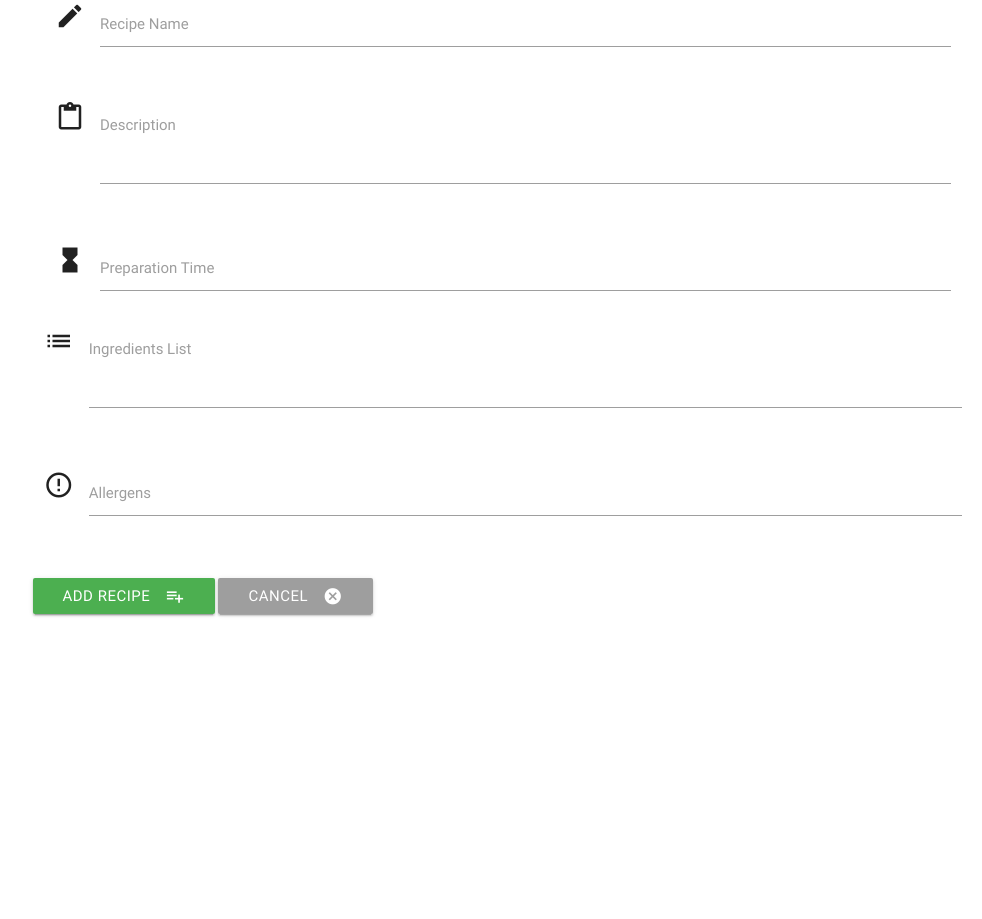
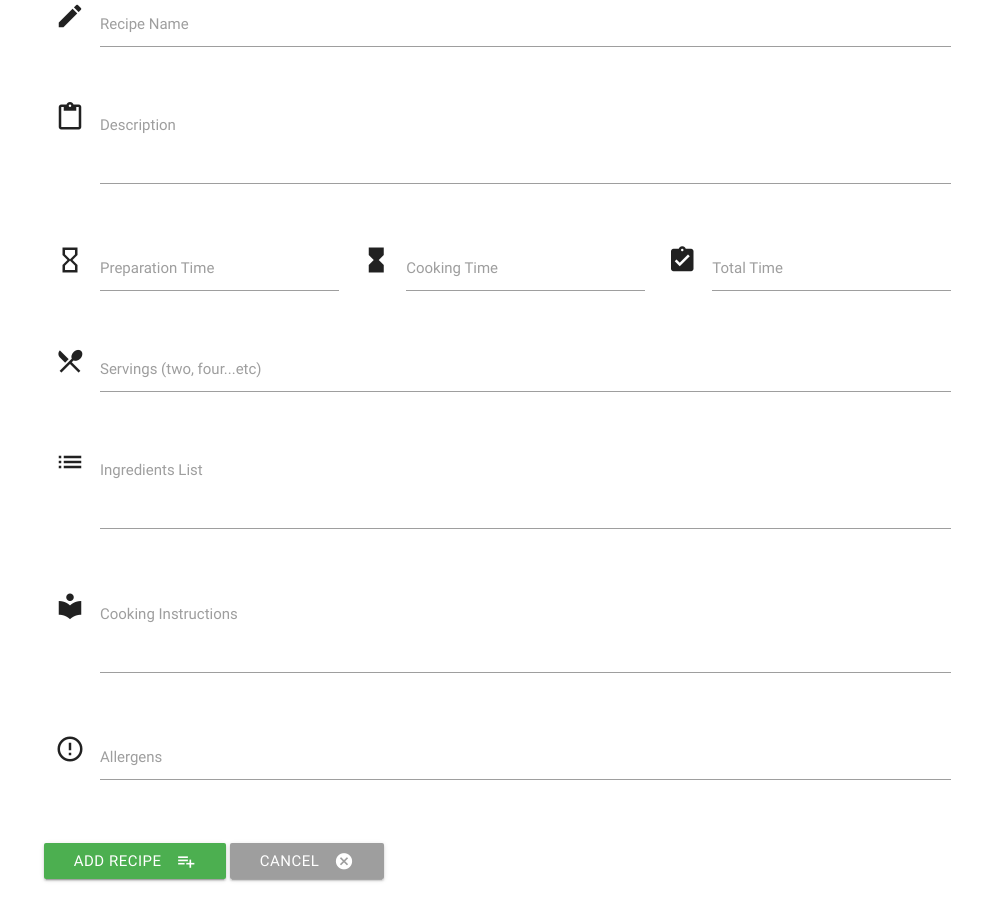
Before and after one commit to Code-Institute-Submissions/CI-project-four, a Flask app: template templates/addrecipe.html in a window 1280 px wide. Shown: the part 509-1428 px from the top of the page, without its empty margins (137-1119 px from the left). Before the commit the page ends 1126 px from the top, so only its background shows below. Run offline with Flask 2, Linux system fonts and the light colour scheme; the template is opened without the code that fills it: most values are stand-ins (such as "Sample title", 1, 10 or a date in 2020); some libraries are stand-ins or nearby versions.

Commit message:
Created an insert_recipe route/function, so that users can add their own recipes. Added the url to the form on the addrecipe page.

```diff
--- a/templates/addrecipe.html
+++ b/templates/addrecipe.html
@@ -2,7 +2,7 @@
 <div class="container">
    <div class="row">
       <h3>Add a new Recipe</h3>
-      <form action="" method="POST" class="col s12">
+      <form action="{{ url_for('insert_recipe')}}" method="POST" class="col s12">
          <div class="row">
             <div class="input-field col s12">
                <i class="material-icons prefix">flight</i>
@@ -49,17 +49,41 @@
             </div>
          </div>
          <div class="row">
-            <div class="input-field col s12">
-               <i class="material-icons prefix">hourglass_full</i>
-               <input id="total_time" name="total_time" type="text">
+            <div class="input-field col s4">
+               <i class="material-icons prefix">hourglass_empty</i>
+               <input id="preparation_time" name="preparation_time" type="text">
                <label for="icon_prefix">Preparation Time</label>
             </div>
-            </<div>
+            <div class="input-field col s4">
+               <i class="material-icons prefix">hourglass_full</i>
+               <input id="cooking_time" name="cooking_time" type="text">
+               <label for="icon_prefix">Cooking Time</label>
+            </div>
+            <div class="input-field col s4">
+               <i class="material-icons prefix">assignment_turned_in</i>
+               <input id="total_time" name="total_time" type="text">
+               <label for="icon_prefix">Total Time</label>
+            </div>
+         </div>
+         <div class="row">
+            <div class="input-field col s12">
+               <i class="material-icons prefix">local_dining</i>
+               <input id="servings" name="servings" type="text">
+               <label for="icon_prefix">Servings (two, four...etc)</label>
+            </div>
+         </div>
          <div class="row">
             <div class="input-field col s12">
                <i class="material-icons prefix">list</i>
                <textarea name="ingredients" id="ingredients" class="materialize-textarea"></textarea>
                <label for="icon_prefix">Ingredients List</label>
+            </div>
+         </div>
+         <div class="row">
+            <div class="input-field col s12">
+               <i class="material-icons prefix">local_library</i>
+               <textarea name="instructions" id="instructions" class="materialize-textarea"></textarea>
+               <label for="icon_prefix">Cooking Instructions</label>
             </div>
          </div>
          <div class="row">
```
Also changed, not shown: templates/recipes.html (+6 -4 lines). Lines whose indentation alone changed are shown as unchanged.
